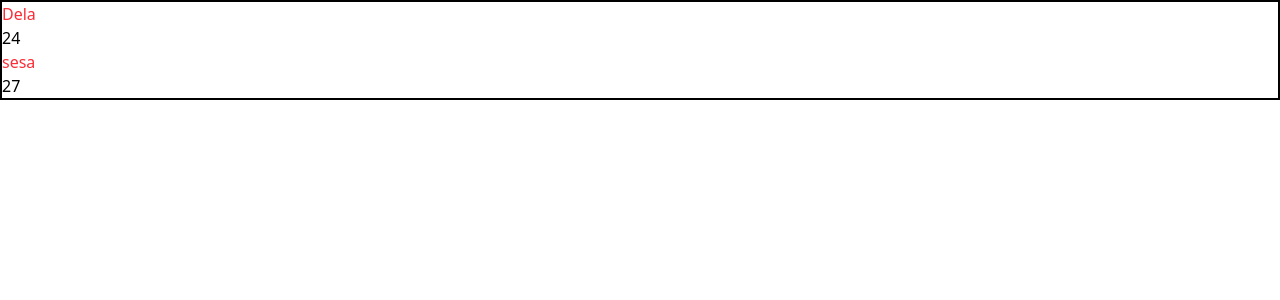
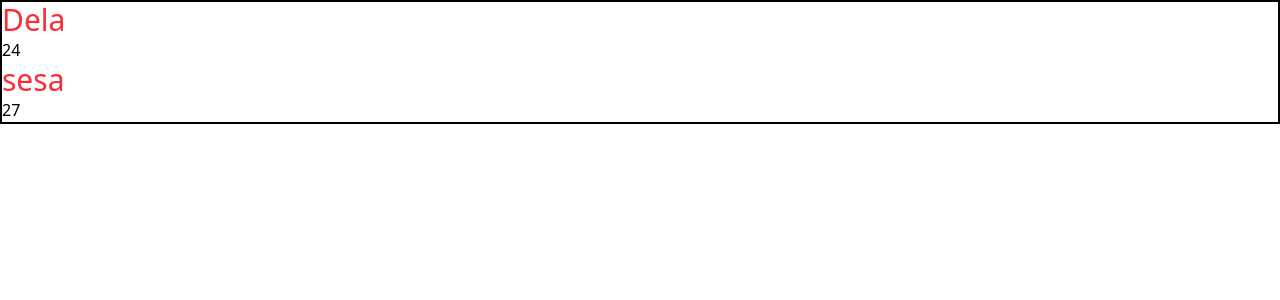
Before and after one commit to Delaksan-Sritharan/storefront, a React (Vite) app: page / in a window 1280 px wide. Shown: the top 300 px of the page. Built offline with nearby package versions, Linux system fonts and the light colour scheme.

Commit message:
font size increased

```diff
--- a/src/Dela.jsx
+++ b/src/Dela.jsx
@@ -1,7 +1,7 @@
 function User(props) {
   return (
     <>
-      <h1 className="text-red-500">{props.name}</h1>
+      <h1 className="text-red-500 text-3xl">{props.name}</h1>
       <p>{props.age ?? 27}</p>
     </>
   );
```
